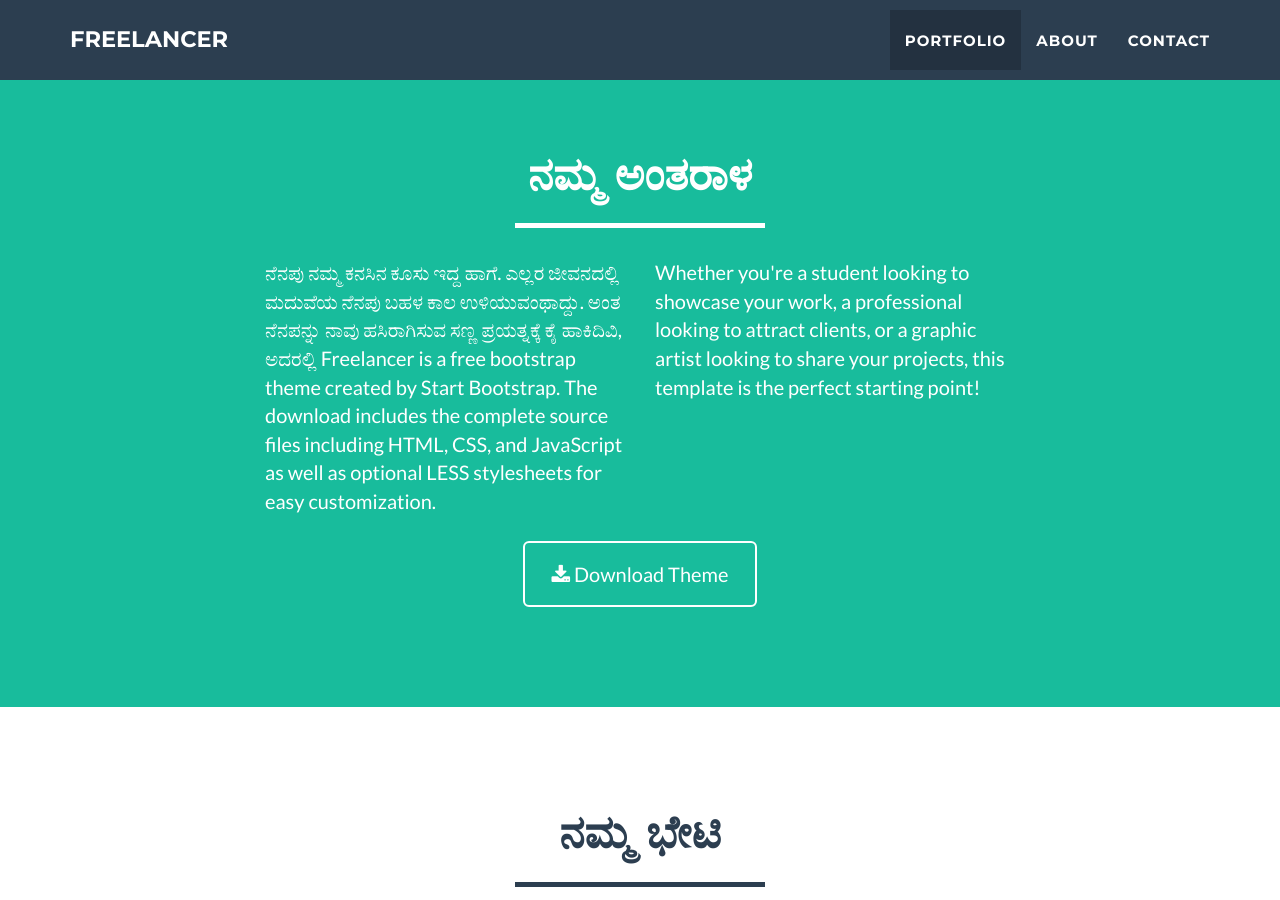
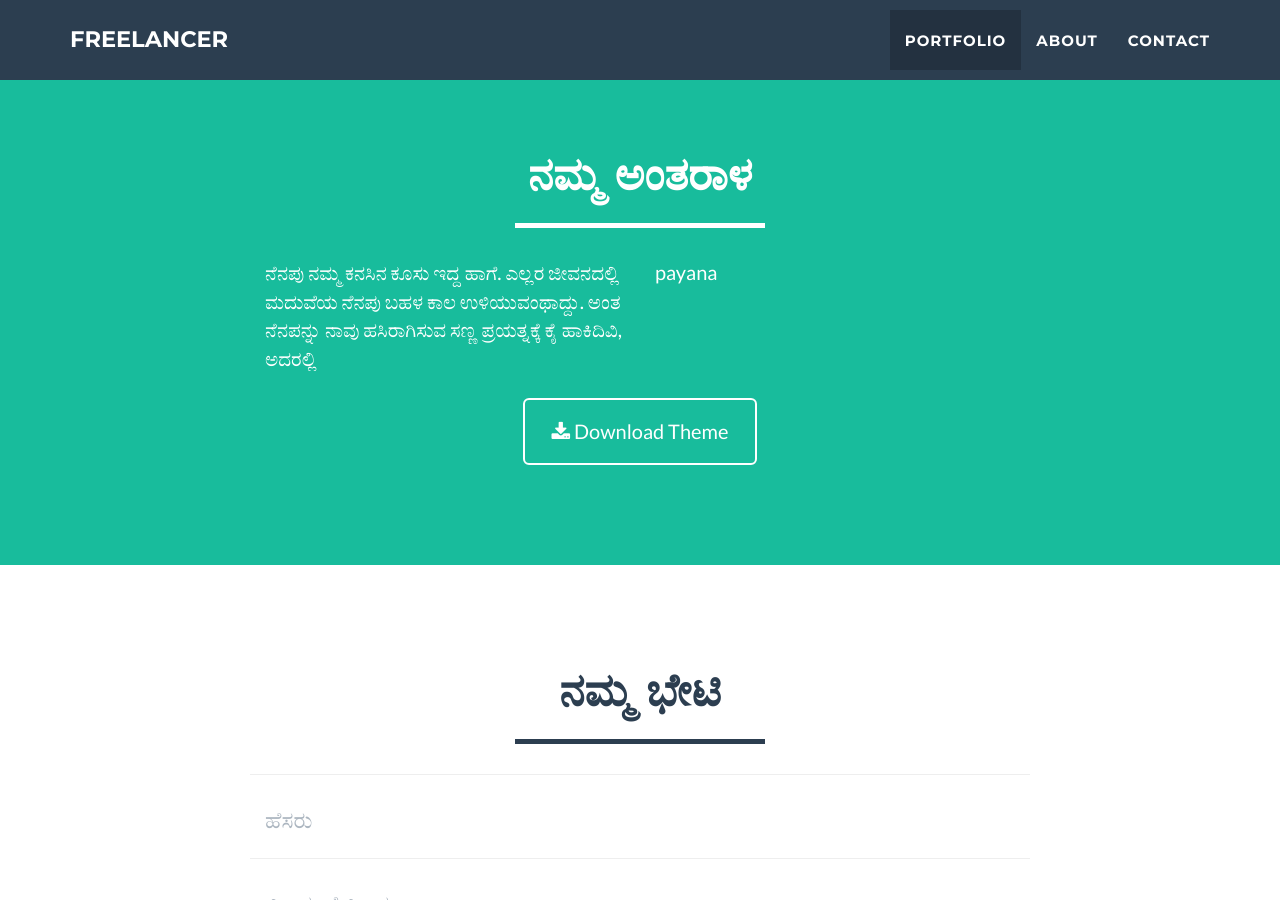
Before and after one commit to jeromelachaud/freelancer-theme, a Jekyll site: the page built from index.html, in a window 1280 px wide and 900 px high, scrolled down 1616 px. Built offline with Jekyll 4.4.1, drawn with Linux system fonts in a browser that asks for light colours.

Commit message:
adding draft for about page

```diff
--- a/_includes/about.html
+++ b/_includes/about.html
@@ -9,10 +9,9 @@
             </div>
             <div class="row">
                 <div class="col-lg-4 col-lg-offset-2">
-                    <p>ನೆನಪು ನಮ್ಮ ಕನಸಿನ ಕೂಸು ಇದ್ದ ಹಾಗೆ. ಎಲ್ಲರ ಜೀವನದಲ್ಲಿ ಮದುವೆಯ ನೆನಪು ಬಹಳ ಕಾಲ ಉಳಿಯುವಂಥಾದ್ದು. ಅಂತ ನೆನಪನ್ನು ನಾವು ಹಸಿರಾಗಿಸುವ ಸಣ್ಣ ಪ್ರಯತ್ನಕ್ಕೆ ಕೈ ಹಾಕಿದಿವಿ, ಅದರಲ್ಲಿ    Freelancer is a free bootstrap theme created by Start Bootstrap. The download includes the complete source files including HTML, CSS, and JavaScript as well as optional LESS stylesheets for easy customization.</p>
-                </div>
+                    <p>ನೆನಪು ನಮ್ಮ ಕನಸಿನ ಕೂಸು ಇದ್ದ ಹಾಗೆ. ಎಲ್ಲರ ಜೀವನದಲ್ಲಿ ಮದುವೆಯ ನೆನಪು ಬಹಳ ಕಾಲ ಉಳಿಯುವಂಥಾದ್ದು. ಅಂತ ನೆನಪನ್ನು ನಾವು ಹಸಿರಾಗಿಸುವ ಸಣ್ಣ ಪ್ರಯತ್ನಕ್ಕೆ ಕೈ ಹಾಕಿದಿವಿ, ಅದರಲ್ಲಿ</div>
                 <div class="col-lg-4">
-                    <p>Whether you're a student looking to showcase your work, a professional looking to attract clients, or a graphic artist looking to share your projects, this template is the perfect starting point! </p>
+                    <p>payana  </p>
                 </div>
                 <div class="col-lg-8 col-lg-offset-2 text-center">
                     <a href="#" class="btn btn-lg btn-outline">
```
